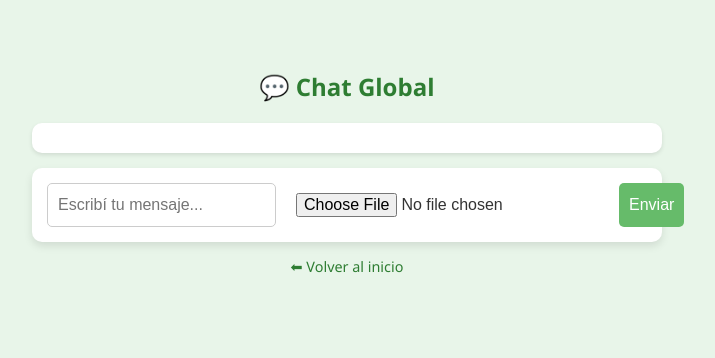
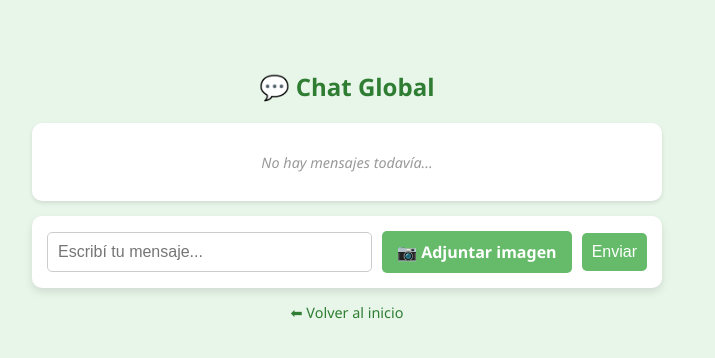
Before and after one commit to s4r4s4t3/espacio-seguro, a Flask app: page /chat in a window 1280 px wide. Shown: the top 358 px of the page, without its empty margins (293-1008 px from the left). Run offline with Flask 3, Linux system fonts and the light colour scheme; the visitor is signed in with stand-in values (Sample User, id 1); some libraries are stand-ins or nearby versions.

Commit message:
Formulario alineado

```diff
--- a/app/static/style.css
+++ b/app/static/style.css
@@ -25,7 +25,7 @@ p {
   font-size: 0.9em;
 }
 
-/* === FORM === */
+/* === FORM GENERAL === */
 form {
   background: white;
   padding: 30px;
@@ -40,6 +40,7 @@ form {
 
 form#formulario {
   flex-direction: row;
+  align-items: center;
   gap: 10px;
   max-width: 600px;
   padding: 15px;
@@ -108,12 +109,11 @@ button:hover {
   background: #66bb6a;
   color: white;
   border: none;
-  padding: 10px 20px;
-  border-radius: 6px;
+  padding: 10px 15px;
+  border-radius: 5px;
   cursor: pointer;
   font-weight: bold;
   transition: background-color 0.2s;
-  text-align: center;
 }
 
 .upload-btn:hover {
@@ -126,6 +126,13 @@ button:hover {
   font-style: italic;
 }
 
+.placeholder-msg {
+  text-align: center;
+  color: #999;
+  font-style: italic;
+}
+
+/* === Flashes === */
 .flash {
   padding: 10px 20px;
   margin: 10px auto;
@@ -152,6 +159,7 @@ button:hover {
   border: 1px solid #bee5eb;
 }
 
+/* === Botón de Pánico === */
 .panic-btn {
   background-color: red;
   color: white;
@@ -184,7 +192,7 @@ button:hover {
   justify-content: center;
 }
 
-/* ✅ Modal Lightbox */
+/* === Modal Lightbox === */
 .modal {
   display: none;
   position: fixed;
--- a/app/templates/chat.html
+++ b/app/templates/chat.html
@@ -2,18 +2,25 @@
 <html lang="es">
 <head>
   <meta charset="UTF-8">
-  <title>Chat Global</title>
+  <title>💬 Chat Global</title>
   <link rel="stylesheet" href="{{ url_for('static', filename='style.css') }}">
   <script src="https://cdn.socket.io/4.5.4/socket.io.min.js"></script>
 </head>
 <body>
   <h2>💬 Chat Global</h2>
 
-  <div id="mensajes"></div>
+  <div id="mensajes">
+    <p class="placeholder-msg">No hay mensajes todavía...</p>
+  </div>
 
   <form id="formulario" enctype="multipart/form-data">
     <input type="text" id="mensaje" placeholder="Escribí tu mensaje..." autocomplete="off">
-    <input type="file" id="imagen" accept="image/*">
+
+    <label class="upload-btn">
+      📷 Adjuntar imagen
+      <input type="file" id="imagen" accept="image/*" class="hidden-file">
+    </label>
+
     <button type="submit">Enviar</button>
   </form>
 
@@ -43,7 +50,6 @@
         formData.append('image', imagen);
       }
 
-      // ✅ Usamos fetch para POST al backend Flask
       const response = await fetch('/send_message_global', {
         method: 'POST',
         body: formData
@@ -76,6 +82,7 @@
 
       mensajes.appendChild(div);
       mensajes.scrollTop = mensajes.scrollHeight;
+      document.querySelector('.placeholder-msg')?.remove();
     });
   </script>
 </body>
```
